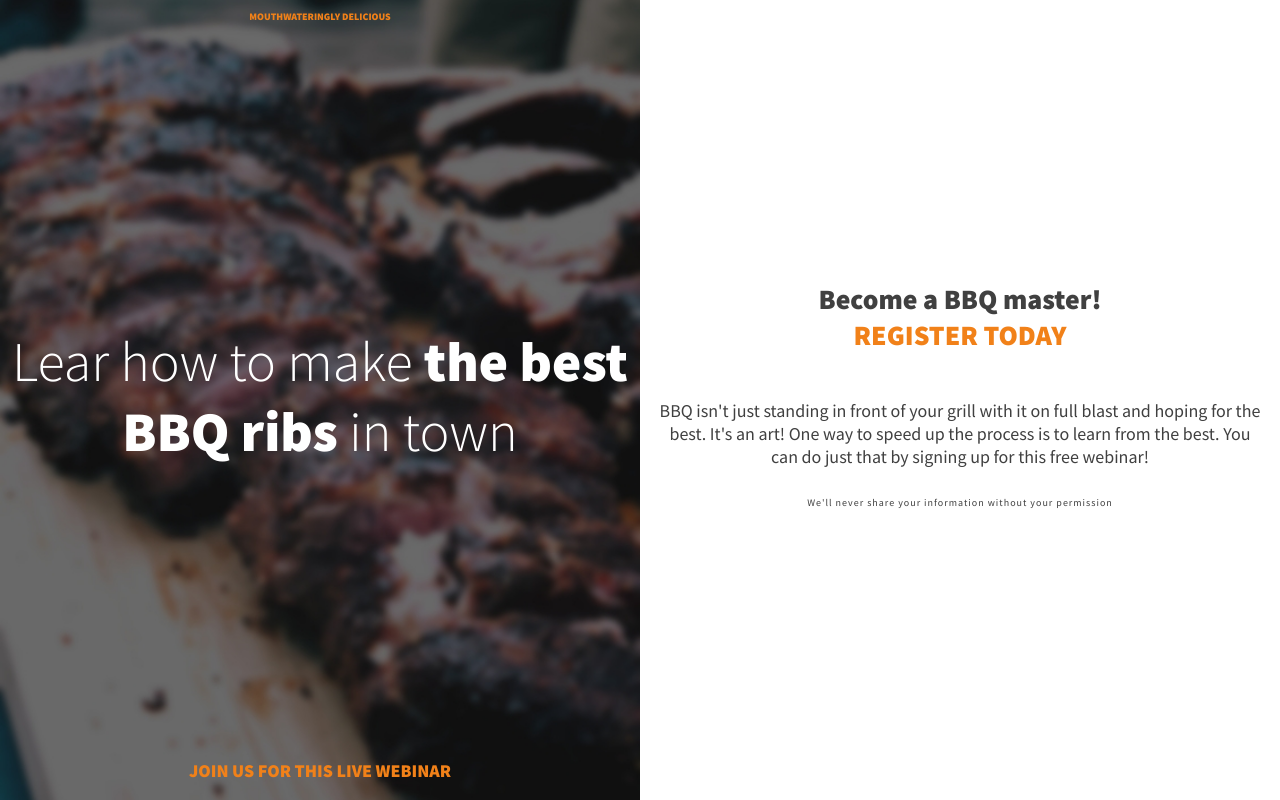
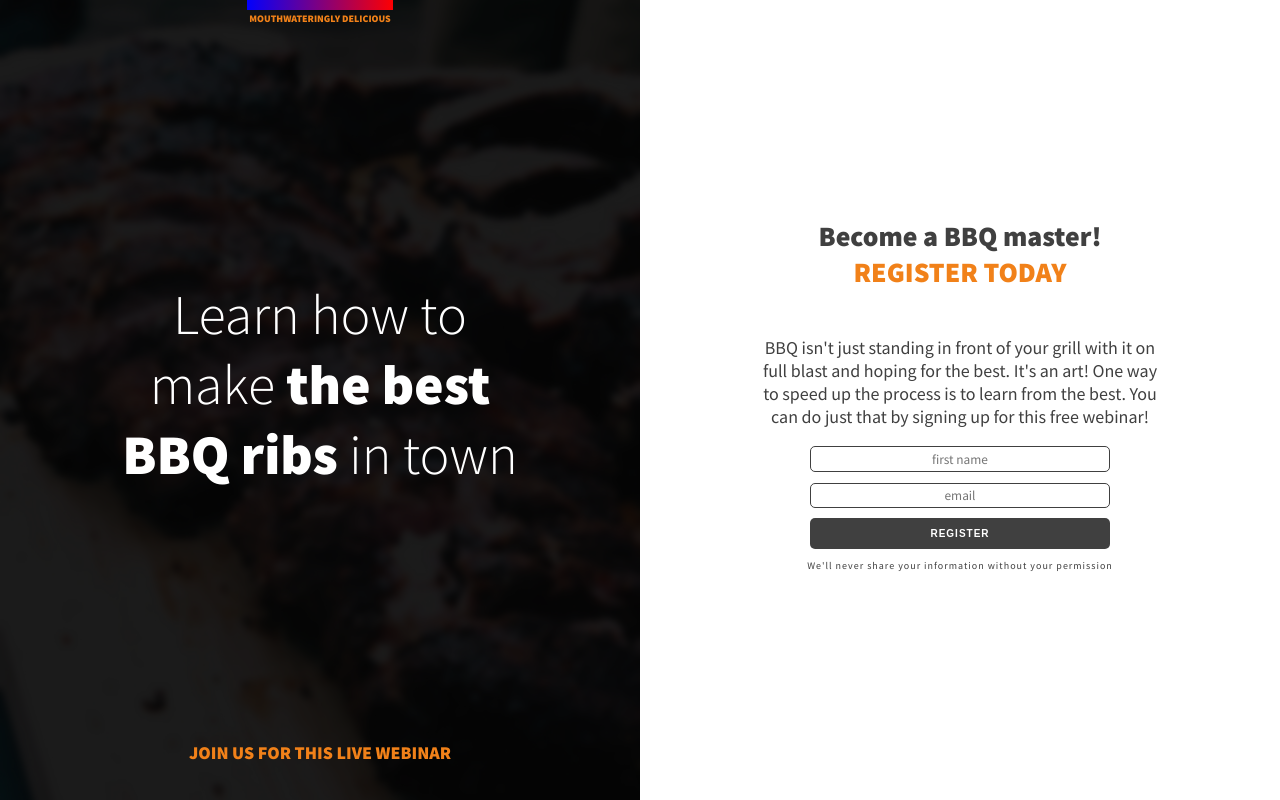
Before and after one commit to lalomax/BBQ-live-course, a plain HTML site: page index.html in a window 1280 px wide. Drawn offline with Linux system fonts and the light colour scheme; a script that the page names is missing.

Commit message:
Completed goals

```diff
--- a/index.html
+++ b/index.html
@@ -11,7 +11,7 @@
 
 <body>
   <div class="intro">
-    <h1>Lear how to make <strong>the best BBQ ribs</strong>  in town</h1>
+    <h1>Learn how to make <strong>the best BBQ ribs</strong>  in town</h1>
     <p>Join us for this live webinar</p>
     <p class="top-text">Mouthwateringly delicious</p>
   </div>
@@ -20,6 +20,11 @@
     <p>Register today</p>
     <p>BBQ isn't just standing in front of your grill with it on full blast and hoping for the best. It's an art! One way to speed up the process is to learn from the best. You can do just that by signing up for this free webinar!</p>
     <!-- form will go here -->
+    <form class="email-collector" action="#" method="POST">
+      <input type="text" required placeholder="first name">
+      <input type="email" required placeholder="email">
+      <button class="btn btn-primary" type="submit">Register</button>
+    </form>
     <p class="fine-print">We'll never share your information without your permission</p>
   </div>
 
--- a/style.css
+++ b/style.css
@@ -44,10 +44,14 @@ h2 + p {
 
 .top-text {
   font-size: 0.625rem;
+  margin: 0;
+  padding: 2px;
   font-weight: 900;
   color: #f18119;
   text-transform: uppercase;
   order: -1;
+  border-top: 10px solid dodgerblue;
+  border-image: linear-gradient(to left, red, blue) 1; /* apply effect to border top */
 }
 
 .fine-print {
@@ -65,9 +69,14 @@ strong {
 .intro {
   background-color: #404040; /* lowest connections */
   background-image: url(images/dark-ribs.jpg);
+  background-blend-mode: multiply; /* make effect between background and image
+  * multiply - keep de darkest pixels
+  * screen
+  * overlay
+  */
   background-size: cover;
   background-position: center;
-  padding: 0 .5em 1em;
+  padding: 0 .5em 2em;
   display: flex; /* with display flex margins don't collapse */
   flex-direction: column;
   justify-content: space-between;
@@ -80,6 +89,67 @@ strong {
 
 .main-content {
   padding: 2em 1em;
+}
+
+/* > direct child of parent */
+
+.intro > *,
+.main-content > * {
+  max-width: 400px;
+  margin-left: auto;
+  margin-right: auto;
+}
+
+/* =============
+   form
+   ============= */
+
+.email-collector {
+  width: 80%;
+  max-width: 300px;
+}
+
+input, .btn {
+  width: 100%;
+  border-radius: 5px;
+}
+
+input {
+  font-family: inherit;
+  text-align: inherit;
+  margin-bottom: .75em;
+  padding: .25em;
+  border: 1px solid #404040;
+  transform: scale(1);
+  transition: transform 250ms;
+}
+
+input:focus {
+  transform: scale(1.1);
+}
+
+.btn {
+  display: inline-block;
+  padding: 1em 1.5em;
+  font-size: 0.625rem;
+  text-transform: uppercase;
+  font-weight: 900;
+  letter-spacing: 1px;
+  border: 0;
+  cursor: pointer;
+}
+
+.btn-primary {
+  background-color: #404040;
+  color: white;
+  transform: scale(1);
+  transition: background-color 250ms, transform .250ms;
+}
+
+.btn-primary:hover,
+.btn-primary:focus{
+  background-color: #f18119;
+  transform: scale(1.1)
 }
 
 /* =============
```
